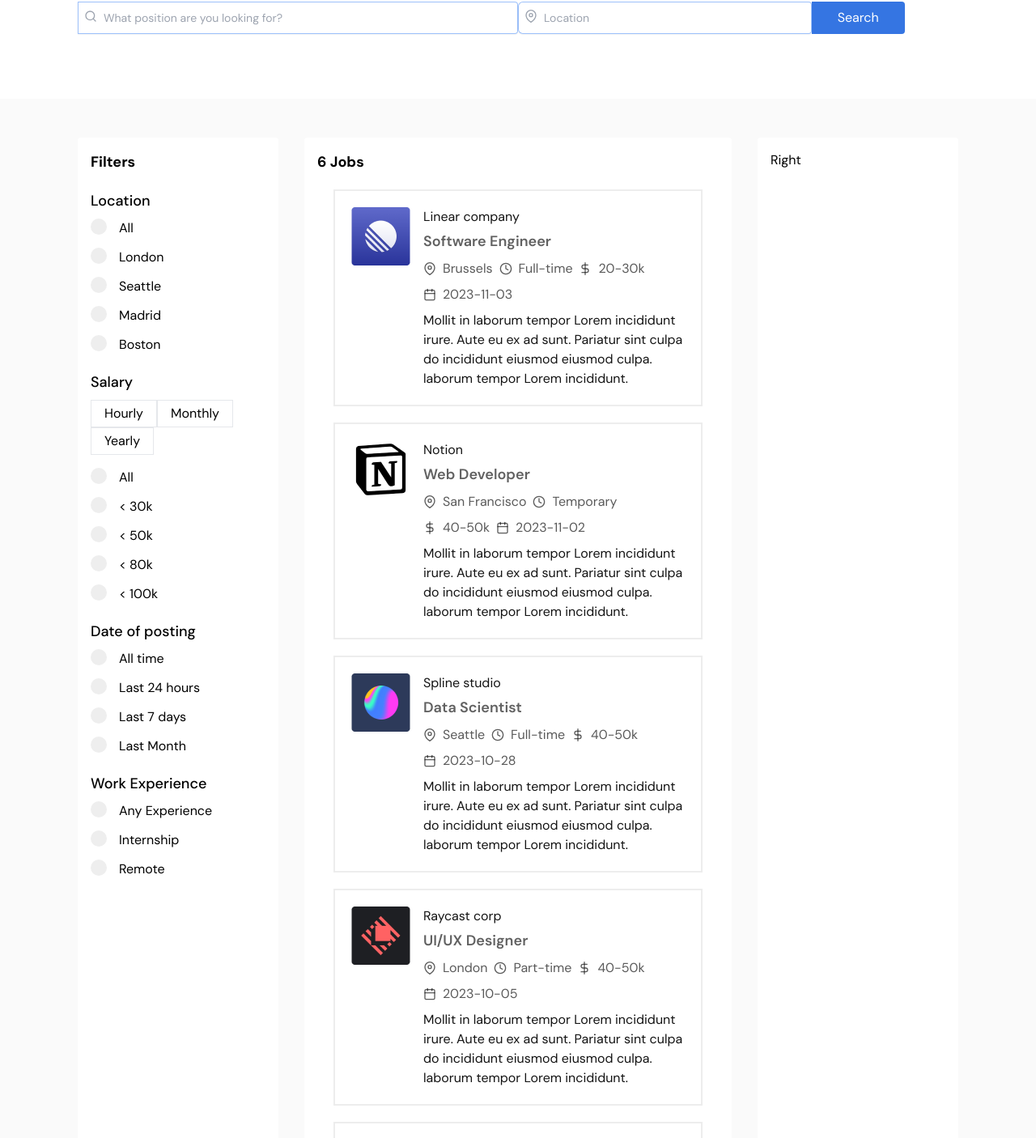
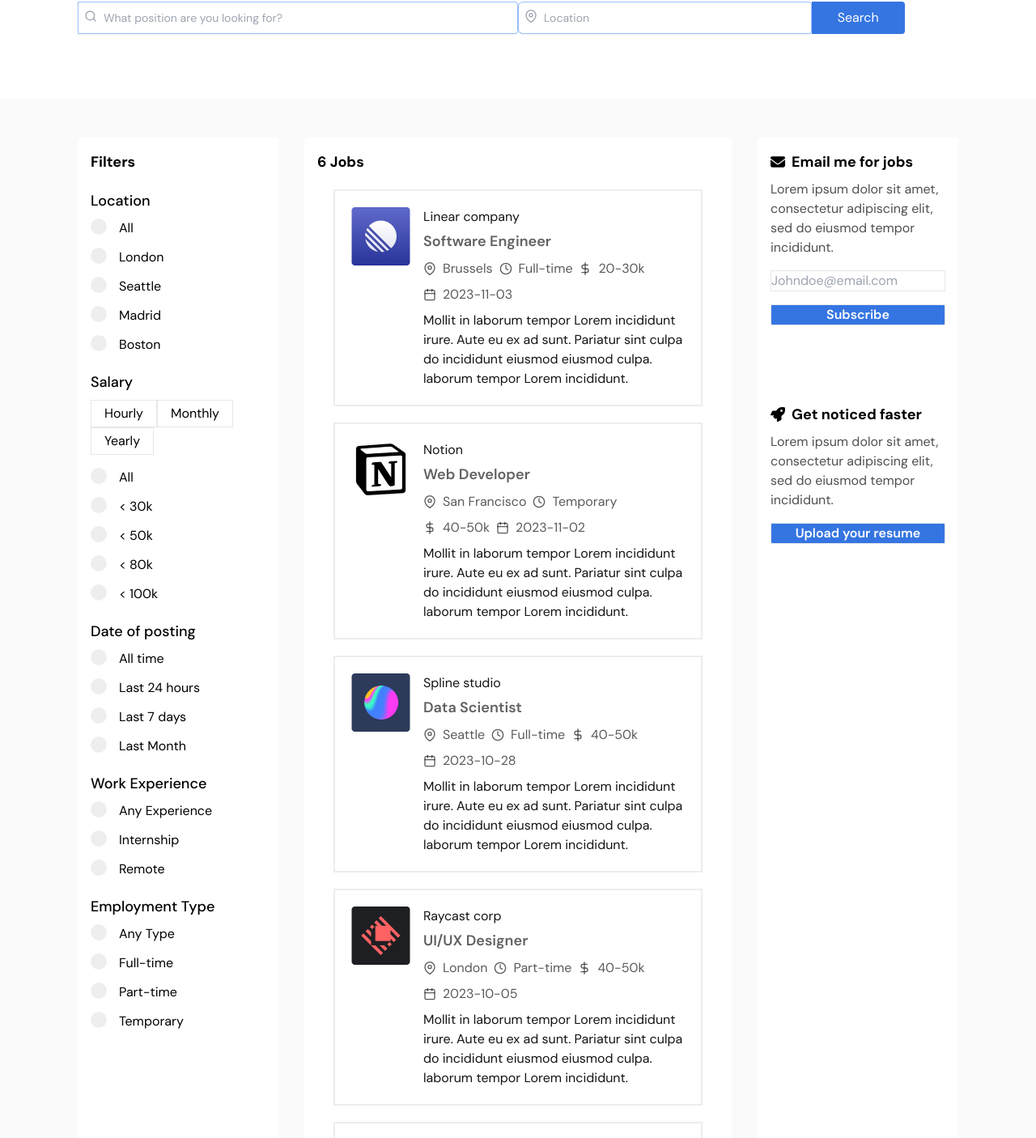
Before and after one commit to blessziamah/JobPortal-MERN, a React (Vite) app in the folder frontend/job-portal/: page / in a window 1280 px wide. Shown: the part 278-1684 px from the top of the page at 81% size. Built offline with nearby package versions, Linux system fonts and the light colour scheme.

Commit message:
Frontend complete

```diff
--- /dev/null
+++ b/frontend/job-portal/src/components/Newsletter.jsx
@@ -0,0 +1,36 @@
+import React from 'react';
+import {FaEnvelope} from "react-icons/fa6";
+import {FaRocket} from "react-icons/fa";
+
+const Newsletter = () => {
+	return (
+		<div>
+			<div>
+				<h3 className={"text-lg font-bold mb-2 flex items-center gap-2"}><FaEnvelope/>Email me for jobs</h3>
+				<p className={"text-primary/75 text-base mb-4"}>Lorem ipsum dolor sit amet, consectetur adipiscing elit, sed do
+					eiusmod tempor incididunt.</p>
+
+				<div className={"w-full space-y-4"}>
+					<input type={"email"} name={"email"} id={"email"} placeholder={"Johndoe@email.com"}
+								 className={"w-full block py-2pl-3 border focus:outline-none"}/>
+					<input type={"submit"} value={"Subscribe"}
+								 className={"w-full block py-2pl-3 border focus:outline-none font-semibold bg-blue rounded-sm text-white"}/>
+				</div>
+			</div>
+
+
+			<div className={"mt-24"}>
+				<h3 className={"text-lg font-bold mb-2 flex items-center gap-2"}><FaRocket />Get noticed faster</h3>
+				<p className={"text-primary/75 text-base mb-4"}>Lorem ipsum dolor sit amet, consectetur adipiscing elit, sed do
+					eiusmod tempor incididunt.</p>
+
+				<div className={"w-full space-y-4"}>
+					<input type={"submit"} value={"Upload your resume"}
+								 className={"w-full block py-2pl-3 border focus:outline-none font-semibold bg-blue rounded-sm text-white"}/>
+				</div>
+			</div>
+		</div>
+	);
+};
+
+export default Newsletter;
--- a/frontend/job-portal/src/pages/Home.jsx
+++ b/frontend/job-portal/src/pages/Home.jsx
@@ -3,6 +3,7 @@ import Banner from "../components/Banner.jsx";
 import Card from "../components/Card.jsx";
 import Jobs from "./Jobs.jsx";
 import Sidebar from "../sidebar/Sidebar.jsx";
+import Newsletter from "../components/Newsletter.jsx";
 
 const Home = () => {
 	const [selectedCategory, setSelectedCategory] = useState(null)
@@ -142,7 +143,7 @@ const Home = () => {
 				</div>
 
 				{/*Right side*/}
-				<div className={"bg-white p-4 rounded"}>Right</div>
+				<div className={"bg-white p-4 rounded"}><Newsletter /></div>
 			</div>
 		</div>
 	);
--- /dev/null
+++ b/frontend/job-portal/src/sidebar/EmploymentType.jsx
@@ -0,0 +1,24 @@
+import React from 'react';
+import InputField from "../components/InputField.jsx";
+
+const EmploymentType = ({handleChange}) => {
+	return (
+		<div>
+			<h4 className={"text-lg font-medium mb-2"}>Employment Type</h4>
+
+			<div>
+				<label className={"sidebar-label-container"}>
+					<input type={"radio"} name={"test"} id={"test"} value={""} onChange={handleChange}/>
+					<span className={"checkmark"}></span>Any Type
+				</label>
+
+				<InputField handleChange={handleChange} name={"test"} value={"Full-time"} title={"Full-time"}/>
+				<InputField handleChange={handleChange} name={"test"} value={"Part-time"} title={"Part-time"}/>
+				<InputField handleChange={handleChange} name={"test"} value={"Temporary"} title={"Temporary"}/>
+				{/*<InputField handleChange={handleChange} name={"test"} value={"Boston"} title={"Boston"}/>*/}
+			</div>
+		</div>
+	);
+};
+
+export default EmploymentType;
--- a/frontend/job-portal/src/sidebar/Sidebar.jsx
+++ b/frontend/job-portal/src/sidebar/Sidebar.jsx
@@ -3,6 +3,7 @@ import Location from "./Location.jsx";
 import Salary from "./Salary.jsx";
 import JobPostingData from "./JobPostingData.jsx";
 import WorkExperience from "./WorkExperience.jsx";
+import EmploymentType from "./EmploymentType.jsx";
 
 const Sidebar = ({handleChange, handleClick}) => {
 	return (
@@ -13,6 +14,7 @@ const Sidebar = ({handleChange, handleClick}) => {
 			<Salary handleChange={handleChange} handleClick={handleClick}/>
 			<JobPostingData handleChange={handleChange} />
 			<WorkExperience handleChange={handleChange} />
+			<EmploymentType handleChange={handleChange} />
 		</div>
 	);
 };
```
